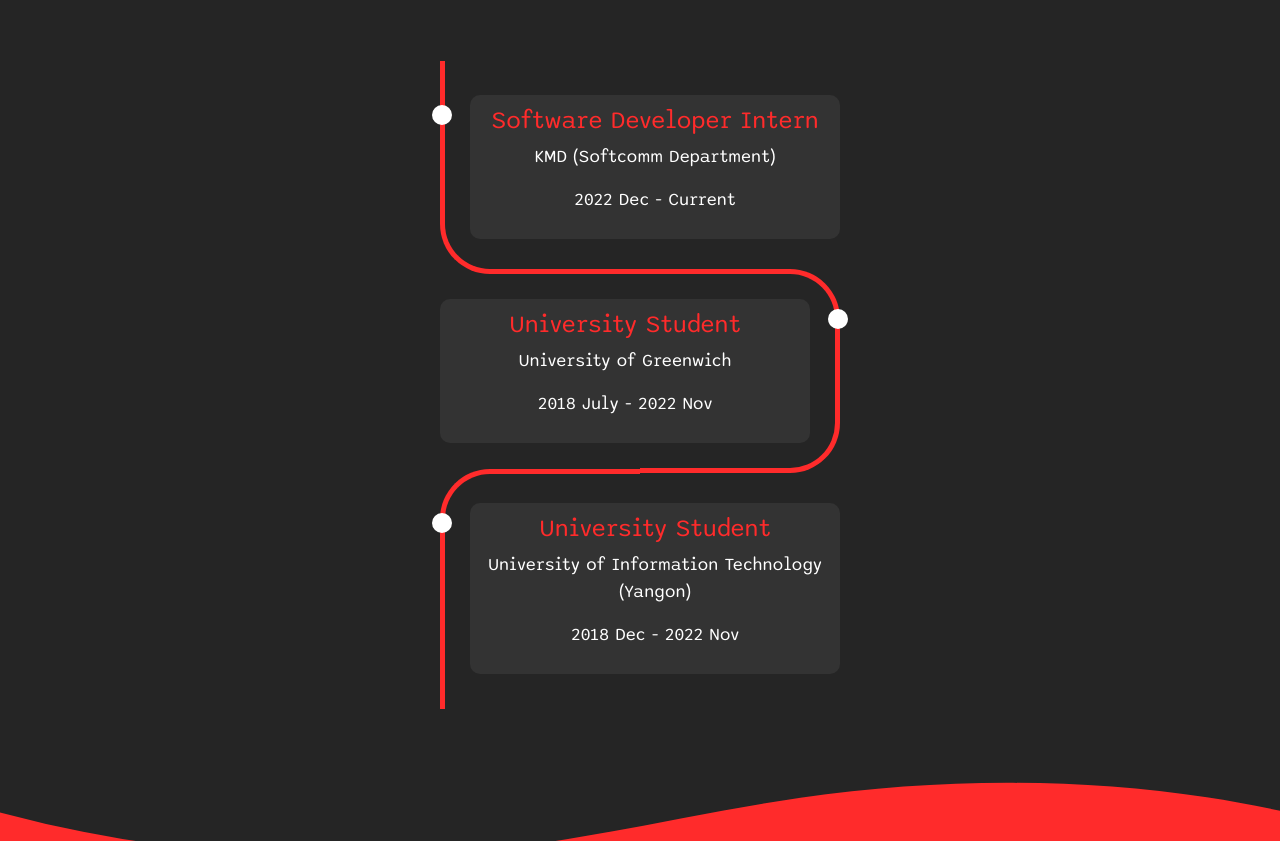
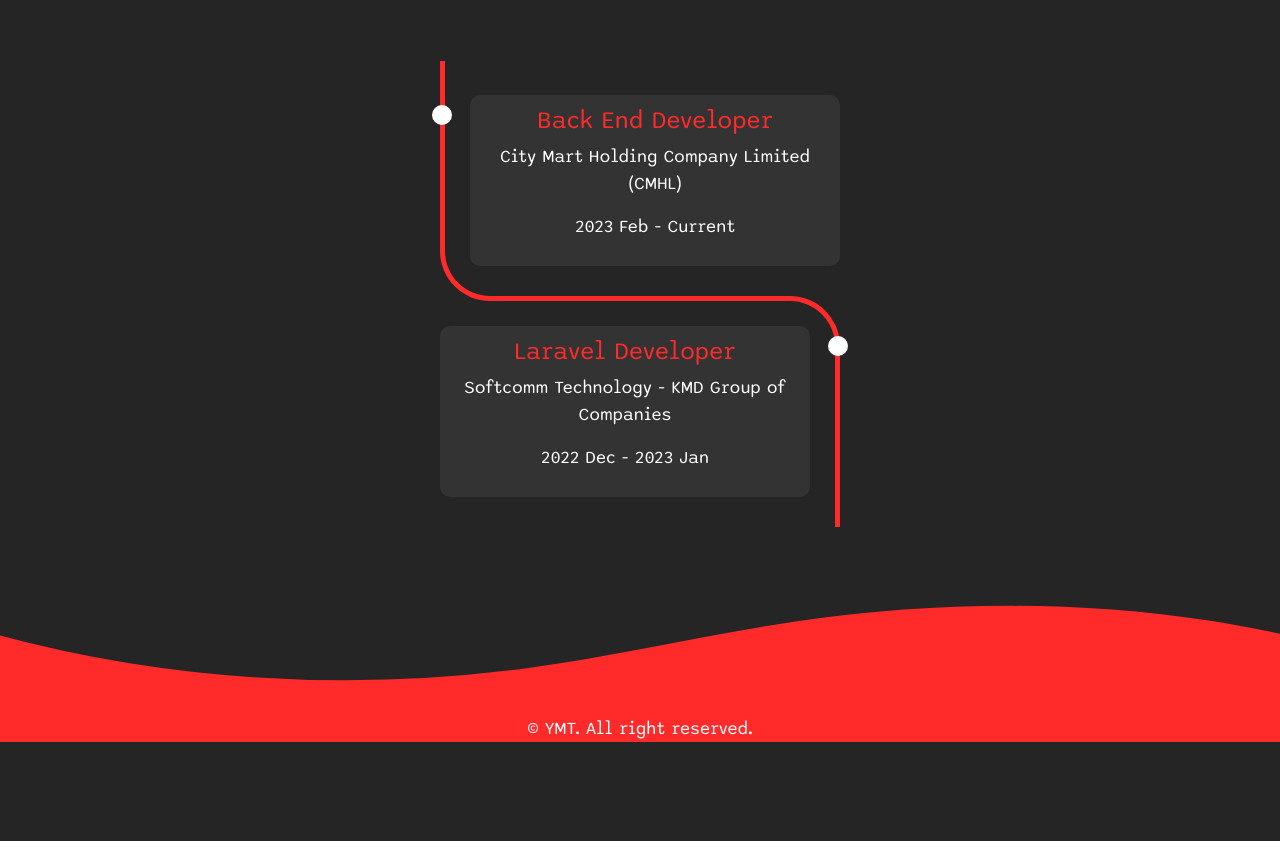
Before and after one commit to YMT-Yamete/MySite, a plain HTML site: page about.html in a window 1280 px wide. Shown: the part 693-1534 px from the top of the page. After the commit the page ends 1435 px from the top, so only its background shows below. Drawn offline with nearby package versions, Linux system fonts and the light colour scheme.

Commit message:
2/13/2023

```diff
--- a/about.html
+++ b/about.html
@@ -100,23 +100,16 @@
                     <div class="outer">
                         <div class="cardTimeline">
                             <div class="info">
-                                <h3 class="title text-center defaultText expTitle">Software Developer Intern</h3>
-                                <p class="defaultText">KMD (Softcomm Department)</p>
-                                <p class="defaultText">2022 Dec - Current</p>
+                                <h3 class="title text-center defaultText expTitle">Back End Developer</h3>
+                                <p class="defaultText">City Mart Holding Company Limited (CMHL)</p>
+                                <p class="defaultText">2023 Feb - Current</p>
                             </div>
                         </div>
                         <div class="cardTimeline">
                             <div class="info">
-                                <h3 class="title text-center defaultText expTitle">University Student</h3>
-                                <p class="defaultText">University of Greenwich</p>
-                                <p class="defaultText">2018 July - 2022 Nov</p>
-                            </div>
-                        </div>
-                        <div class="cardTimeline">
-                            <div class="info">
-                                <h3 class="title text-center defaultText expTitle">University Student</h3>
-                                <p class="defaultText">University of Information Technology (Yangon)</p>
-                                <p class="defaultText">2018 Dec - 2022 Nov</p>
+                                <h3 class="title text-center defaultText expTitle">Laravel Developer</h3>
+                                <p class="defaultText">Softcomm Technology - KMD Group of Companies</p>
+                                <p class="defaultText">2022 Dec - 2023 Jan</p>
                             </div>
                         </div>
                     </div>
--- a/css/custom.css
+++ b/css/custom.css
@@ -75,6 +75,7 @@ body {
 
 #more {
     display: none;
+    text-align: justify;
 }
 
 .copyRightText {
```
Also changed, not shown: portfolio.html (+0 -1 lines).
